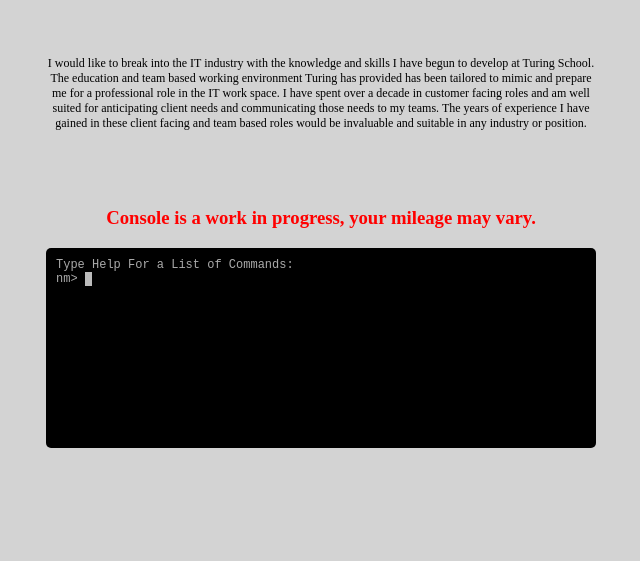
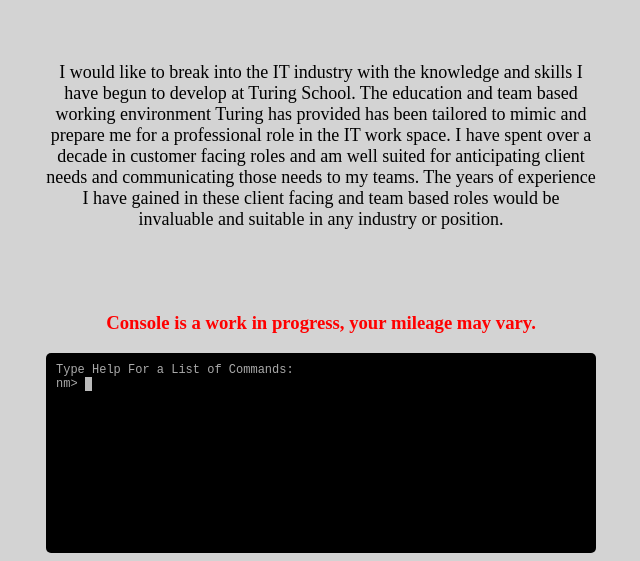
Before and after one commit to NZenitram/personal_site, a website: page index.html in a window 1280 px wide. Shown: the part 246-807 px from the top of the page, without its empty margins (319-959 px from the left). Drawn offline with nearby package versions, Linux system fonts and the light colour scheme.

Commit message:
updated terminal outs

```diff
--- a/index.html
+++ b/index.html
@@ -47,8 +47,8 @@
             <a class="resume-link ResumeLink" href="http://www.nzenitram.com/blog/index.php/resume/" rel="me"><i class="fa fa-id-card-o" aria-hidden="true"></i></a>
           </div>
         </div>
-      <div id="description">
-        <p>
+      <div>
+        <p id="description">
           I would like to break into the IT industry with the knowledge and skills I have begun to develop at Turing School. The education and team based working environment Turing has provided has been tailored to mimic and prepare me for a professional role in the IT work space. I have spent over a decade in customer facing roles and am well suited for anticipating client needs and communicating those needs to my teams. The years of experience I have gained in these client facing and team based roles would be invaluable and suitable in any industry or position.
         </p>
       </div>
--- a/index.js
+++ b/index.js
@@ -1,7 +1,7 @@
 function inputCommand(command, term){
   var input = command.toLowerCase()
   if(input == 'help') {
-    term.echo(new String("Unhide: Reveals linkicons \nGitHub: Opens up my GitHub profile \nLinkedIn: Opens my LinkedIn profile \nResume: Opens a page with my resume \nBlog: Opens my blog "));
+    term.echo(new String("Unhide: Reveals linkicons \n\nGitHub: Opens up my GitHub profile \n\nLinkedIn: Opens my LinkedIn profile \n\nTuring: Opens my Turing School profile \n\nResume: Opens a page with my resume \n\nBlog: Opens my blog "));
   } else if(input == 'github') {
     window.open("https://www.github.com/nzenitram");
   } else if(input == 'linkedin') {
@@ -12,6 +12,8 @@
     window.open("http://www.nzenitram.com/blog/")
   } else if(input == 'unhide') {
     $('#linkicons-header').removeAttr('style');
+  } else if(input == 'turing') {
+    window.open("https://www.turing.io/alumni/nicholas-martinez")
   } else {
     term.echo(new String('Invalid Command: Type "Help" for more options'));
   };
--- a/stylesheet.css
+++ b/stylesheet.css
@@ -38,7 +38,7 @@
   margin-left: auto;
   max-width: 550px;
   box-sizing: border-box;
-  font-size: 12px;
+  font-size: 18px;
 }
 
 #avatar {
```
